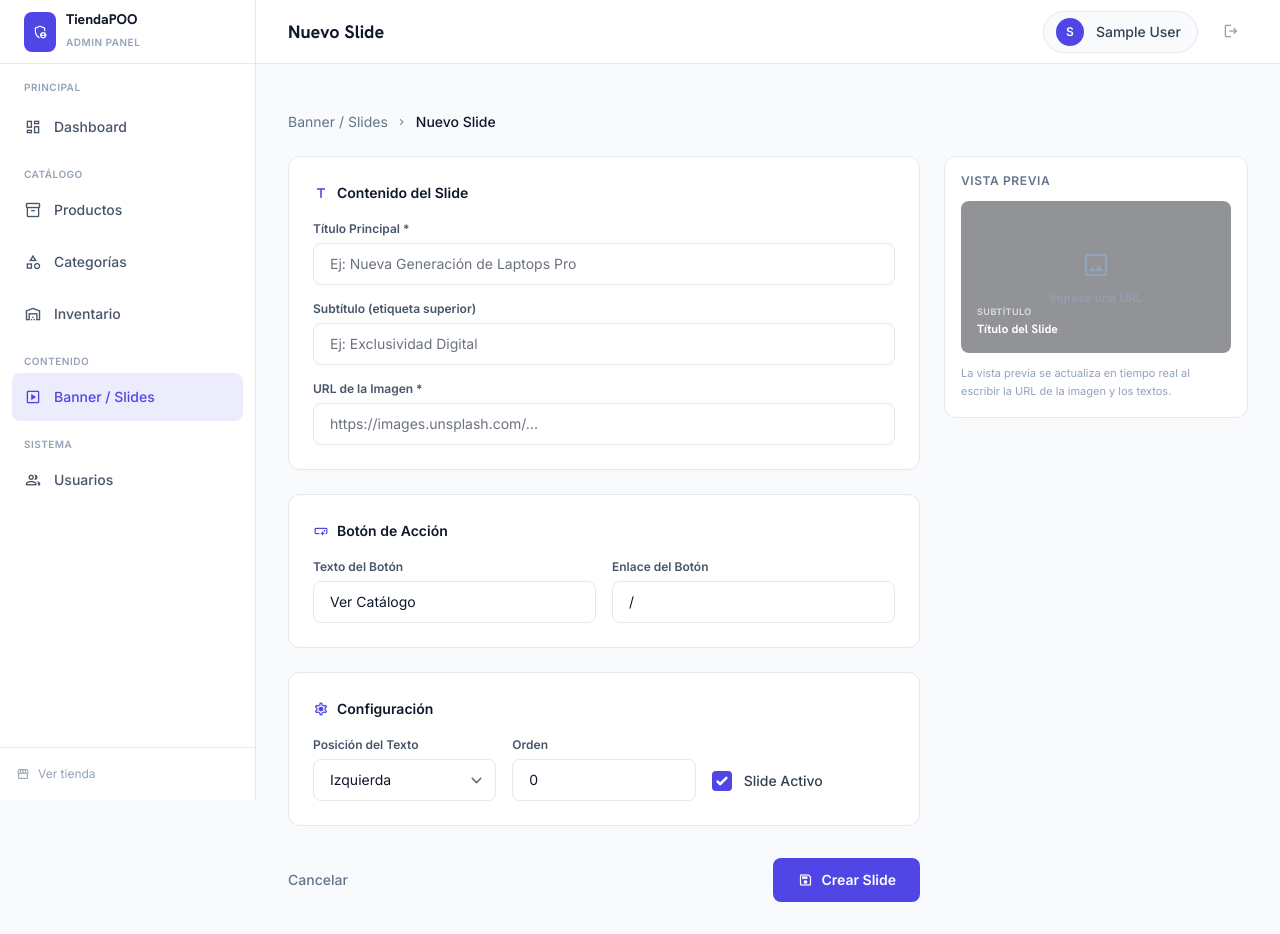
After one commit to alegriajr11/proyecto_tienda, a Flask app: page /admin/slides/crear in a window 1280 px wide. The commit adds this page. Run offline with Flask 3, Linux system fonts and the light colour scheme; the visitor is signed in with stand-in values (Sample User, id 1); some libraries are stand-ins or nearby versions.

Commit message:
Implementacion de slides dinamicos desde admin

```diff
--- a/controllers/admin_controller.py
+++ b/controllers/admin_controller.py
@@ -10,6 +10,7 @@ from functools import wraps
 from flask import Blueprint, render_template, request, redirect, url_for, flash, session
 from models.producto_repository import ProductoRepository
 from models.usuario_repository import UsuarioRepository
+from models.slide_repository import SlideRepository
 from models.database import Database
 
 # Blueprint separado con prefijo /admin
@@ -18,6 +19,7 @@ admin = Blueprint('admin', __name__, url_prefix='/admin')
 # Repositorios
 producto_repo = ProductoRepository()
 usuario_repo = UsuarioRepository()
+slide_repo = SlideRepository()
 db = Database()
 
 
@@ -412,3 +414,86 @@ def usuarios():
             conn.close()
 
     return render_template('admin/usuarios.html', usuarios=usuarios)
+
+
+# ═══════════════════════════════════════════════════════════════════
+# GESTIÓN DE SLIDES DEL BANNER PROMOCIONAL
+# ═══════════════════════════════════════════════════════════════════
+
+@admin.route('/slides')
+@admin_required
+def slides():
+    """Lista todos los slides del banner promocional."""
+    todos_slides = slide_repo.obtener_todos()
+    return render_template('admin/slides.html', slides=todos_slides)
+
+
+@admin.route('/slides/crear', methods=['GET', 'POST'])
+@admin_required
+def crear_slide():
+    """Formulario para crear un nuevo slide."""
+    if request.method == 'POST':
+        datos = {
+            'titulo': request.form.get('titulo'),
+            'subtitulo': request.form.get('subtitulo'),
+            'imagen_url': request.form.get('imagen_url'),
+            'texto_boton': request.form.get('texto_boton') or 'Ver Catálogo',
+            'enlace_boton': request.form.get('enlace_boton') or '/',
+            'posicion_texto': request.form.get('posicion_texto', 'izquierda'),
+            'orden': request.form.get('orden') or 0,
+            'activo': request.form.get('activo') == 'on'
+        }
+
+        exito = slide_repo.crear(datos, usuario_id=session.get('usuario_id'))
+        if exito:
+            flash("Slide creado exitosamente.", "success")
+            return redirect(url_for('admin.slides'))
+        else:
+            flash("Error al crear el slide.", "danger")
+
+    return render_template('admin/slide_form.html', slide=None)
+
+
+@admin.route('/slides/editar/<int:slide_id>', methods=['GET', 'POST'])
+@admin_required
+def editar_slide(slide_id):
+    """Formulario para editar un slide existente."""
+    slide = slide_repo.obtener_por_id(slide_id)
+
+    if not slide:
+        flash("Slide no encontrado.", "danger")
+        return redirect(url_for('admin.slides'))
+
+    if request.method == 'POST':
+        datos = {
+            'titulo': request.form.get('titulo'),
+            'subtitulo': request.form.get('subtitulo'),
+            'imagen_url': request.form.get('imagen_url'),
+            'texto_boton': request.form.get('texto_boton') or 'Ver Catálogo',
+            'enlace_boton': request.form.get('enlace_boton') or '/',
+            'posicion_texto': request.form.get('posicion_texto', 'izquierda'),
+            'orden': request.form.get('orden') or 0,
+            'activo': request.form.get('activo') == 'on'
+        }
+
+        exito = slide_repo.actualizar(slide_id, datos)
+        if exito:
+            flash("Slide actualizado exitosamente.", "success")
+            return redirect(url_for('admin.slides'))
+        else:
+            flash("Error al actualizar el slide.", "danger")
+
+    return render_template('admin/slide_form.html', slide=slide)
+
+
+@admin.route('/slides/eliminar/<int:slide_id>', methods=['POST'])
+@admin_required
+def eliminar_slide(slide_id):
+    """Elimina un slide permanentemente."""
+    exito = slide_repo.eliminar(slide_id)
+    if exito:
+        flash("Slide eliminado exitosamente.", "success")
+    else:
+        flash("Error al eliminar el slide.", "danger")
+
+    return redirect(url_for('admin.slides'))
--- a/templates/admin/base_admin.html
+++ b/templates/admin/base_admin.html
@@ -81,6 +81,14 @@
                 Inventario
             </a>
 
+            <span class="text-[10px] uppercase font-bold tracking-wider text-slate-400 px-3 mt-5 mb-2 block pt-3">Contenido</span>
+
+            <a href="{{ url_for('admin.slides') }}"
+               class="flex items-center gap-3 px-3 py-2.5 rounded-lg text-sm font-medium transition-all {% if 'slide' in request.endpoint %}bg-primary/10 text-primary{% else %}text-slate-600 hover:bg-slate-50 hover:text-slate-900{% endif %}">
+                <span class="material-symbols-outlined text-lg">slideshow</span>
+                Banner / Slides
+            </a>
+
             <span class="text-[10px] uppercase font-bold tracking-wider text-slate-400 px-3 mt-5 mb-2 block pt-3">Sistema</span>
 
             <a href="{{ url_for('admin.usuarios') }}"
--- /dev/null
+++ b/templates/admin/slide_form.html
@@ -0,0 +1,178 @@
+{% extends "admin/base_admin.html" %}
+
+{% block title %}{% if slide %}Editar{% else %}Crear{% endif %} Slide{% endblock %}
+{% block page_title %}{% if slide %}Editar Slide{% else %}Nuevo Slide{% endif %}{% endblock %}
+
+{% block content %}
+<!-- Breadcrumb -->
+<div class="flex items-center gap-2 text-sm text-slate-500 mb-6">
+    <a href="{{ url_for('admin.slides') }}" class="hover:text-primary transition-colors">Banner / Slides</a>
+    <span class="material-symbols-outlined text-xs">chevron_right</span>
+    <span class="text-slate-900 font-medium">{% if slide %}{{ slide.titulo }}{% else %}Nuevo Slide{% endif %}</span>
+</div>
+
+<div class="grid grid-cols-1 lg:grid-cols-3 gap-6">
+    <!-- Formulario -->
+    <div class="lg:col-span-2">
+        <form method="POST" class="space-y-6" id="slide-form">
+            <!-- Contenido del Slide -->
+            <div class="bg-white rounded-xl border border-border p-6">
+                <h3 class="text-sm font-bold text-slate-900 mb-4 flex items-center gap-2">
+                    <span class="material-symbols-outlined text-primary text-base">title</span>
+                    Contenido del Slide
+                </h3>
+                <div class="grid grid-cols-1 sm:grid-cols-2 gap-4">
+                    <div class="sm:col-span-2">
+                        <label for="titulo" class="block text-xs font-bold text-slate-600 mb-1.5">Título Principal *</label>
+                        <input type="text" id="titulo" name="titulo" required
+                               value="{{ slide.titulo if slide else '' }}"
+                               class="w-full px-4 py-2.5 rounded-lg border border-border focus:ring-2 focus:ring-primary/20 focus:border-primary outline-none text-sm transition-all"
+                               placeholder="Ej: Nueva Generación de Laptops Pro">
+                    </div>
+                    <div class="sm:col-span-2">
+                        <label for="subtitulo" class="block text-xs font-bold text-slate-600 mb-1.5">Subtítulo (etiqueta superior)</label>
+                        <input type="text" id="subtitulo" name="subtitulo"
+                               value="{{ slide.subtitulo if slide else '' }}"
+                               class="w-full px-4 py-2.5 rounded-lg border border-border focus:ring-2 focus:ring-primary/20 focus:border-primary outline-none text-sm transition-all"
+                               placeholder="Ej: Exclusividad Digital">
+                    </div>
+                    <div class="sm:col-span-2">
+                        <label for="imagen_url" class="block text-xs font-bold text-slate-600 mb-1.5">URL de la Imagen *</label>
+                        <input type="url" id="imagen_url" name="imagen_url" required
+                               value="{{ slide.imagen_url if slide else '' }}"
+                               class="w-full px-4 py-2.5 rounded-lg border border-border focus:ring-2 focus:ring-primary/20 focus:border-primary outline-none text-sm transition-all"
+                               placeholder="https://images.unsplash.com/..."
+                               oninput="actualizarPreview()">
+                    </div>
+                </div>
+            </div>
+
+            <!-- Botón y Enlace -->
+            <div class="bg-white rounded-xl border border-border p-6">
+                <h3 class="text-sm font-bold text-slate-900 mb-4 flex items-center gap-2">
+                    <span class="material-symbols-outlined text-primary text-base">smart_button</span>
+                    Botón de Acción
+                </h3>
+                <div class="grid grid-cols-1 sm:grid-cols-2 gap-4">
+                    <div>
+                        <label for="texto_boton" class="block text-xs font-bold text-slate-600 mb-1.5">Texto del Botón</label>
+                        <input type="text" id="texto_boton" name="texto_boton"
+                               value="{{ slide.texto_boton if slide else 'Ver Catálogo' }}"
+                               class="w-full px-4 py-2.5 rounded-lg border border-border focus:ring-2 focus:ring-primary/20 focus:border-primary outline-none text-sm transition-all"
+                               placeholder="Ver Catálogo">
+                    </div>
+                    <div>
+                        <label for="enlace_boton" class="block text-xs font-bold text-slate-600 mb-1.5">Enlace del Botón</label>
+                        <input type="text" id="enlace_boton" name="enlace_boton"
+                               value="{{ slide.enlace_boton if slide else '/' }}"
+                               class="w-full px-4 py-2.5 rounded-lg border border-border focus:ring-2 focus:ring-primary/20 focus:border-primary outline-none text-sm transition-all"
+                               placeholder="/ o /ofertas o /ropa">
+                    </div>
+                </div>
+            </div>
+
+            <!-- Configuración -->
+            <div class="bg-white rounded-xl border border-border p-6">
+                <h3 class="text-sm font-bold text-slate-900 mb-4 flex items-center gap-2">
+                    <span class="material-symbols-outlined text-primary text-base">settings</span>
+                    Configuración
+                </h3>
+                <div class="grid grid-cols-1 sm:grid-cols-3 gap-4">
+                    <div>
+                        <label for="posicion_texto" class="block text-xs font-bold text-slate-600 mb-1.5">Posición del Texto</label>
+                        <select id="posicion_texto" name="posicion_texto"
+                                class="w-full px-4 py-2.5 rounded-lg border border-border focus:ring-2 focus:ring-primary/20 focus:border-primary outline-none text-sm transition-all">
+                            <option value="izquierda" {% if slide and slide.posicion_texto == 'izquierda' %}selected{% endif %}>Izquierda</option>
+                            <option value="derecha" {% if slide and slide.posicion_texto == 'derecha' %}selected{% endif %}>Derecha</option>
+                            <option value="centro" {% if slide and slide.posicion_texto == 'centro' %}selected{% endif %}>Centro</option>
+                        </select>
+                    </div>
+                    <div>
+                        <label for="orden" class="block text-xs font-bold text-slate-600 mb-1.5">Orden</label>
+                        <input type="number" id="orden" name="orden" min="0"
+                               value="{{ slide.orden if slide else '0' }}"
+                               class="w-full px-4 py-2.5 rounded-lg border border-border focus:ring-2 focus:ring-primary/20 focus:border-primary outline-none text-sm transition-all"
+                               placeholder="0">
+                    </div>
+                    <div class="flex items-end">
+                        <label class="flex items-center gap-3 cursor-pointer py-2.5">
+                            <input type="checkbox" id="activo" name="activo"
+                                   {% if slide and slide.activo %}checked{% elif not slide %}checked{% endif %}
+                                   class="w-5 h-5 rounded border-border text-primary focus:ring-primary/20">
+                            <span class="text-sm font-medium text-slate-700">Slide Activo</span>
+                        </label>
+                    </div>
+                </div>
+            </div>
+
+            <!-- Actions -->
+            <div class="flex items-center justify-between pt-2">
+                <a href="{{ url_for('admin.slides') }}" class="text-sm text-slate-500 hover:text-slate-700 font-medium transition-colors">
+                    Cancelar
+                </a>
+                <button type="submit" class="bg-primary hover:bg-indigo-700 text-white px-6 py-2.5 rounded-lg text-sm font-semibold transition-colors flex items-center gap-2">
+                    <span class="material-symbols-outlined text-base">save</span>
+                    {% if slide %}Guardar Cambios{% else %}Crear Slide{% endif %}
+                </button>
+            </div>
+        </form>
+    </div>
+
+    <!-- Preview en vivo -->
+    <div>
+        <div class="bg-white rounded-xl border border-border p-4 sticky top-24">
+            <h3 class="text-xs font-bold text-slate-500 uppercase tracking-wider mb-3">Vista Previa</h3>
+            <div class="aspect-video rounded-lg overflow-hidden bg-slate-100 relative" id="preview-container">
+                <img id="preview-img"
+                     src="{{ slide.imagen_url if slide else '' }}"
+                     alt="Preview"
+                     class="w-full h-full object-cover {% if not slide %}hidden{% endif %}">
+                <div class="absolute inset-0 bg-black/40 flex items-end p-4" id="preview-overlay">
+                    <div>
+                        <p class="text-white/70 text-[9px] uppercase tracking-wider font-bold" id="preview-subtitulo">
+                            {{ slide.subtitulo if slide else 'Subtítulo' }}
+                        </p>
+                        <p class="text-white font-headline font-bold text-xs mt-0.5" id="preview-titulo">
+                            {{ slide.titulo if slide else 'Título del Slide' }}
+                        </p>
+                    </div>
+                </div>
+                <div class="absolute inset-0 flex items-center justify-center {% if slide %}hidden{% endif %}" id="preview-placeholder">
+                    <div class="text-center text-slate-400">
+                        <span class="material-symbols-outlined text-3xl">image</span>
+                        <p class="text-xs mt-1">Ingresa una URL</p>
+                    </div>
+                </div>
+            </div>
+            <p class="text-[11px] text-slate-400 mt-3 leading-relaxed">
+                La vista previa se actualiza en tiempo real al escribir la URL de la imagen y los textos.
+            </p>
+        </div>
+    </div>
+</div>
+
+<script>
+    function actualizarPreview() {
+        const img = document.getElementById('preview-img');
+        const placeholder = document.getElementById('preview-placeholder');
+        const url = document.getElementById('imagen_url').value;
+
+        if (url) {
+            img.src = url;
+            img.classList.remove('hidden');
+            placeholder.classList.add('hidden');
+        } else {
+            img.classList.add('hidden');
+            placeholder.classList.remove('hidden');
+        }
+    }
+
+    // Actualizar textos en preview
+    document.getElementById('titulo').addEventListener('input', function() {
+        document.getElementById('preview-titulo').textContent = this.value || 'Título del Slide';
+    });
+    document.getElementById('subtitulo').addEventListener('input', function() {
+        document.getElementById('preview-subtitulo').textContent = this.value || 'Subtítulo';
+    });
+</script>
+{% endblock %}
```
Also changed, not shown: controllers/main_controller.py (+7 -1 lines), db_setup.sql (+17 -0 lines), migrar_slides.py (added, +59 -0 lines), models/slide_repository.py (added, +164 -0 lines), templates/admin/slides.html (added, +90 -0 lines), templates/base.html (+17 -4 lines), templates/index.html (+20 -25 lines).
